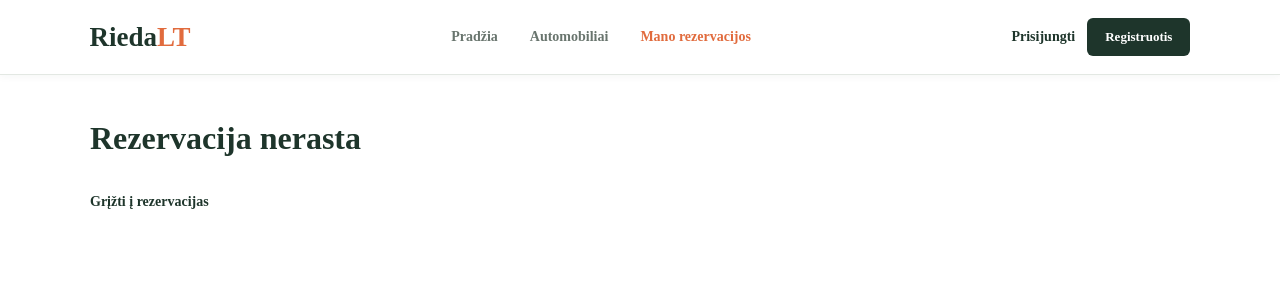
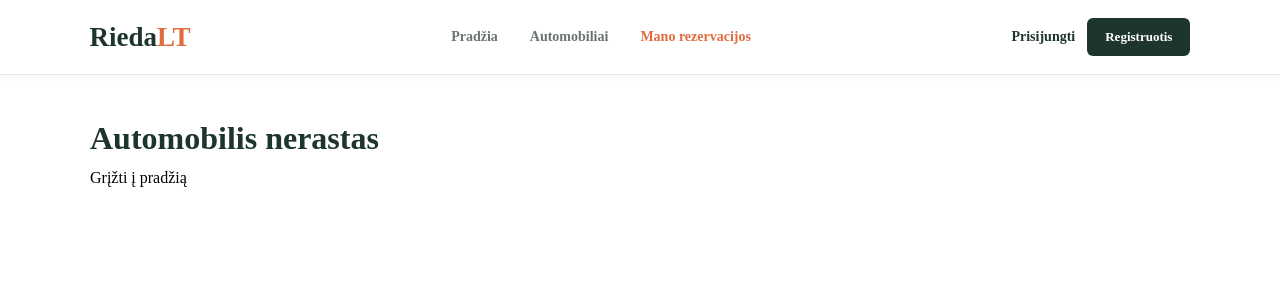
Before and after one commit to MatasSamu/RiedaLT, a React app in the folder frontend/: page /reservations/new in a window 1280 px wide. Shown: the top 300 px of the page. Built offline with nearby package versions, Linux system fonts and the light colour scheme; the HTML template or start-up script is replaced by a standard one.

Commit message:
Add rezertuoti button

```diff
--- a/frontend/src/App.jsx
+++ b/frontend/src/App.jsx
@@ -2,6 +2,7 @@ import { BrowserRouter, Routes, Route } from "react-router-dom";
 import Home from "./pages/Home";
 import Reservations from "./pages/ReservationPage/Reservations";
 import ReservationDetails from "./pages/ReservationPage/ReservationDetails";
+import ReservationForm from "./pages/ReservationPage/ReservationForm";
 import Navbar from "./components/NavBar";
 import "./App.css";
 
@@ -14,6 +15,7 @@ function App() {
         <Route path="/" element={<Home />} />
         <Route path="/reservations" element={<Reservations />} />
         <Route path="/reservations/:id" element={<ReservationDetails />} />
+        <Route path="/reservations/new" element={<ReservationForm />} />
       </Routes>
     </BrowserRouter>
   );
--- /dev/null
+++ b/frontend/src/pages/ReservationPage/ReservationForm.jsx
@@ -0,0 +1,36 @@
+import { useSearchParams, Link } from "react-router-dom";
+import { initialCars } from "../../data/mockReservations";
+
+function ReservationForm() {
+  const [searchParams] = useSearchParams();
+
+  const carId = Number(searchParams.get("carId"));
+
+  const car = initialCars.find((item) => item.id === carId);
+
+  if (!car) {
+    return (
+      <main className="page-container">
+        <h1>Automobilis nerastas</h1>
+        <Link to="/">Grįžti į pradžią</Link>
+      </main>
+    );
+  }
+
+  return (
+    <main className="page-container">
+      <h1>Automobilio rezervacija</h1>
+
+      <div className="reservation-card">
+        <h2>
+          {car.brand} {car.model}
+        </h2>
+
+        <p>Pagaminimo metai: {car.year}</p>
+        <p>Kaina už parą: {car.pricePerDay} €</p>
+      </div>
+    </main>
+  );
+}
+
+export default ReservationForm;
```
